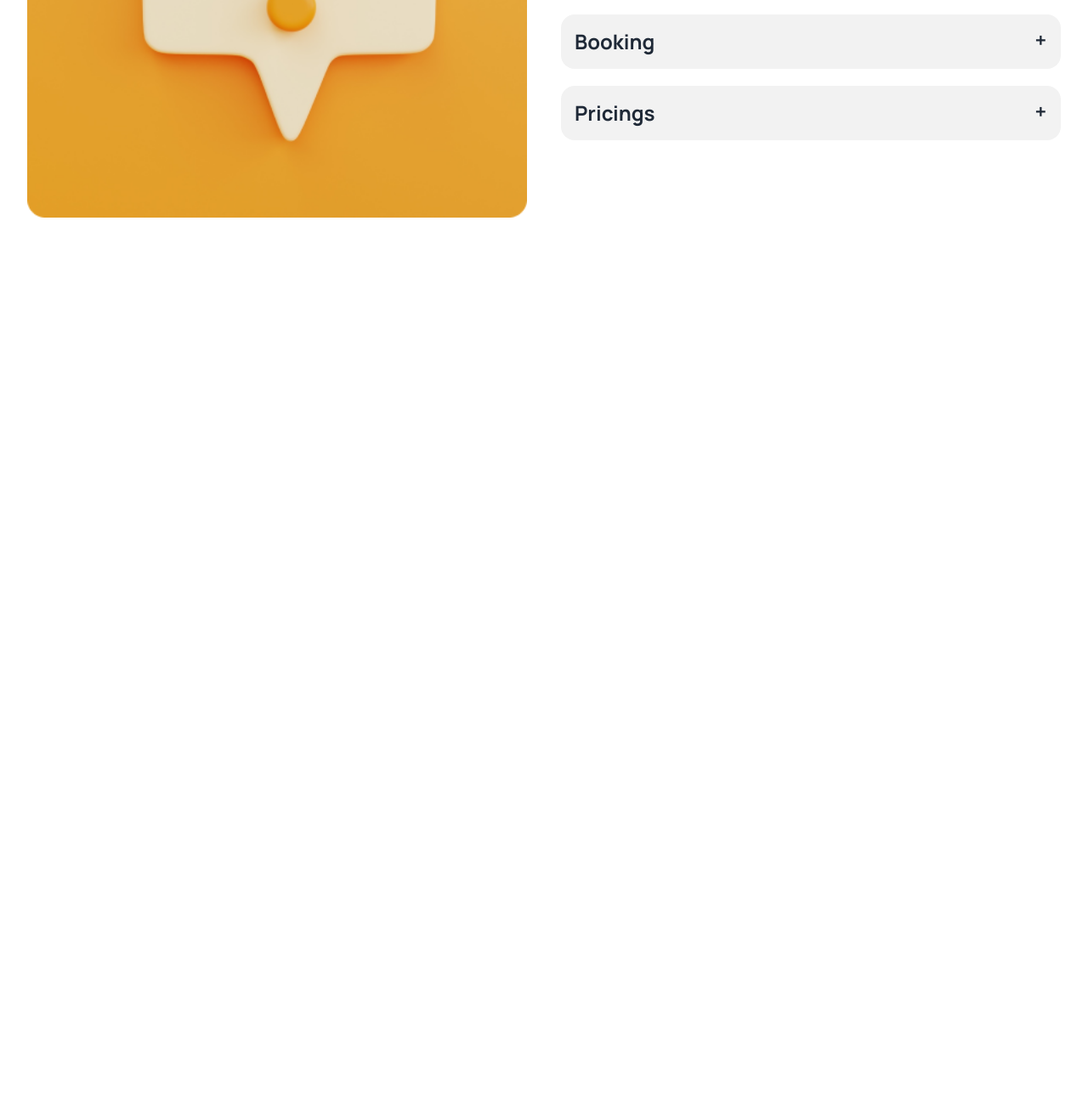
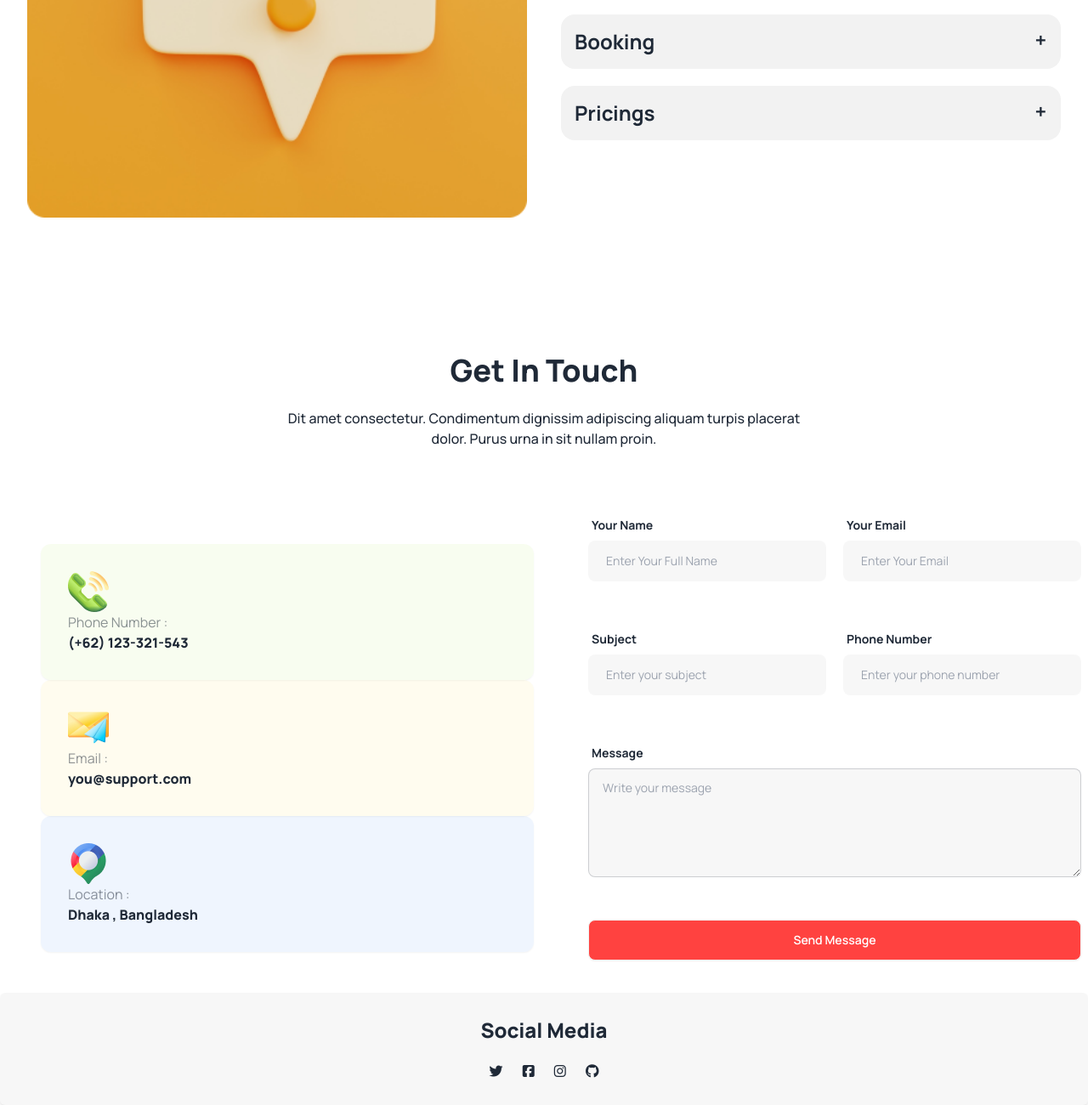
Before and after one commit to NiloyDas19/Hockey, a plain HTML site: page index.html in a window 1280 px wide. Shown: the part 4438-5738 px from the top of the page at 85% size. Before the commit the page ends 4726 px from the top, so only its background shows below. Drawn offline with nearby package versions, Linux system fonts and the light colour scheme.

Commit message:
Get in touch section complete

```diff
--- a/index.html
+++ b/index.html
@@ -381,7 +381,8 @@
                 <div class="flex-1">
                     <div class="space-y-4">
                         <h3 class="text-2xl font-bold">Our Equipment</h3>
-                        <p>Dolor sit amet consectetur. Ut urna diam quis sagittis. Elit elit enim <br>sagittis turpis in magna.</p>
+                        <p>Dolor sit amet consectetur. Ut urna diam quis sagittis. Elit elit enim <br>sagittis turpis in
+                            magna.</p>
                     </div>
                     <div class="mt-10 flex flex-col gap-5">
                         <div class="collapse collapse-plus bg-base-200">
@@ -434,7 +435,78 @@
             </div>
         </section>
 
+        <!-- Get in Touch Section -->
+        <section class="mt-10 lg:mt-24">
+            <div class="text-center lg:py-8 px-auto mb-6 lg:mb-8">
+                <h2 class="text-2xl lg:text-4xl font-extrabold">Get In Touch</h2>
+                <p class="font-medium mt-6">Dit amet consectetur. Condimentum dignissim adipiscing aliquam turpis
+                    placerat <br>
+                    dolor. Purus urna in sit nullam proin. </p>
+            </div>
+            <div class="flex flex-col lg:flex-row gap-2">
+                <div class="p-12 flex-1">
+                    <div class="rounded-xl shadow-sm bg-[#BCED6D1A] p-8">
+                        <img src="Images/Group 1171275317.png" alt="">
+                        <p class="opacity-50">Phone Number :</p>
+                        <p class="font-extrabold">(+62) 123-321-543</p>
+                    </div>
+                    <div class="rounded-xl shadow-sm bg-[#FDDD5F1A] p-8">
+                        <img src="Images/Group 1171275318.png" alt="">
+                        <p class="opacity-50">Email :</p>
+                        <p class="font-extrabold">you@support.com</p>
+                    </div>
+                    <div class="rounded-xl shadow-sm bg-[#629CF31A] p-8">
+                        <img src="Images/Group 1171275321.png" alt="">
+                        <p class="opacity-50">Location :</p>
+                        <p class="font-extrabold">Dhaka , Bangladesh</p>
+                    </div>
+                </div>
 
+                <div class="grid grid-cols-1 lg:grid-cols-2 gap-5 flex-1 p-2">
+                    <label class="form-control w-full">
+                        <div class="label">
+                            <span class="label-text font-bold">Your Name</span>
+                        </div>
+                        <input type="text" placeholder="Enter Your Full Name" class="input w-full  bg-[#13131808] text-sm p-5" />
+                    </label>
+                    <label class="form-control w-full">
+                        <div class="label">
+                            <span class="label-text font-bold">Your Email</span>
+                        </div>
+                        <input type="text" placeholder="Enter Your Email" class="input w-full  bg-[#13131808] text-sm p-5" />
+                    </label>
+                    <label class="form-control w-full">
+                        <div class="label">
+                            <span class="label-text font-bold">Subject</span>
+                        </div>
+                        <input type="text" placeholder="Enter your subject" class="input w-full  bg-[#13131808] text-sm p-5" />
+                    </label>
+                    <label class="form-control w-full">
+                        <div class="label">
+                            <span class="label-text font-bold">Phone Number</span>
+                        </div>
+                        <input type="text" placeholder="Enter your phone number" class="input w-full  bg-[#13131808] text-sm p-5" />
+                    </label>
+                    <label class="form-control lg:col-span-2">
+                        <div class="label">
+                          <span class="label-text font-bold">Message</span>
+                        </div>
+                        <textarea class="textarea textarea-bordered h-32 bg-[#13131808]" placeholder="Write your message"></textarea>
+                      </label>
+                    <button class="btn bg-secondary-color text-white lg:col-span-2">Send Message</button>
+                </div>
+
+            </div>
+            <div class="text-center shadow-md bg-[#13131808] rounded-md p-7">
+                <h2 class="text-2xl font-extrabold">Social Media</h2>
+                <div class="space-x-5 mt-5">
+                    <a href=""><i class="fa-brands fa-twitter"></i></a>
+                    <a href=""><i class="fa-brands fa-square-facebook"></i></a>
+                    <a href=""><i class="fa-brands fa-instagram"></i></a>
+                    <a href=""><i class="fa-brands fa-github"></i></a>
+                </div>
+            </div>
+        </section>
     </main>
     <footer>
 
```
